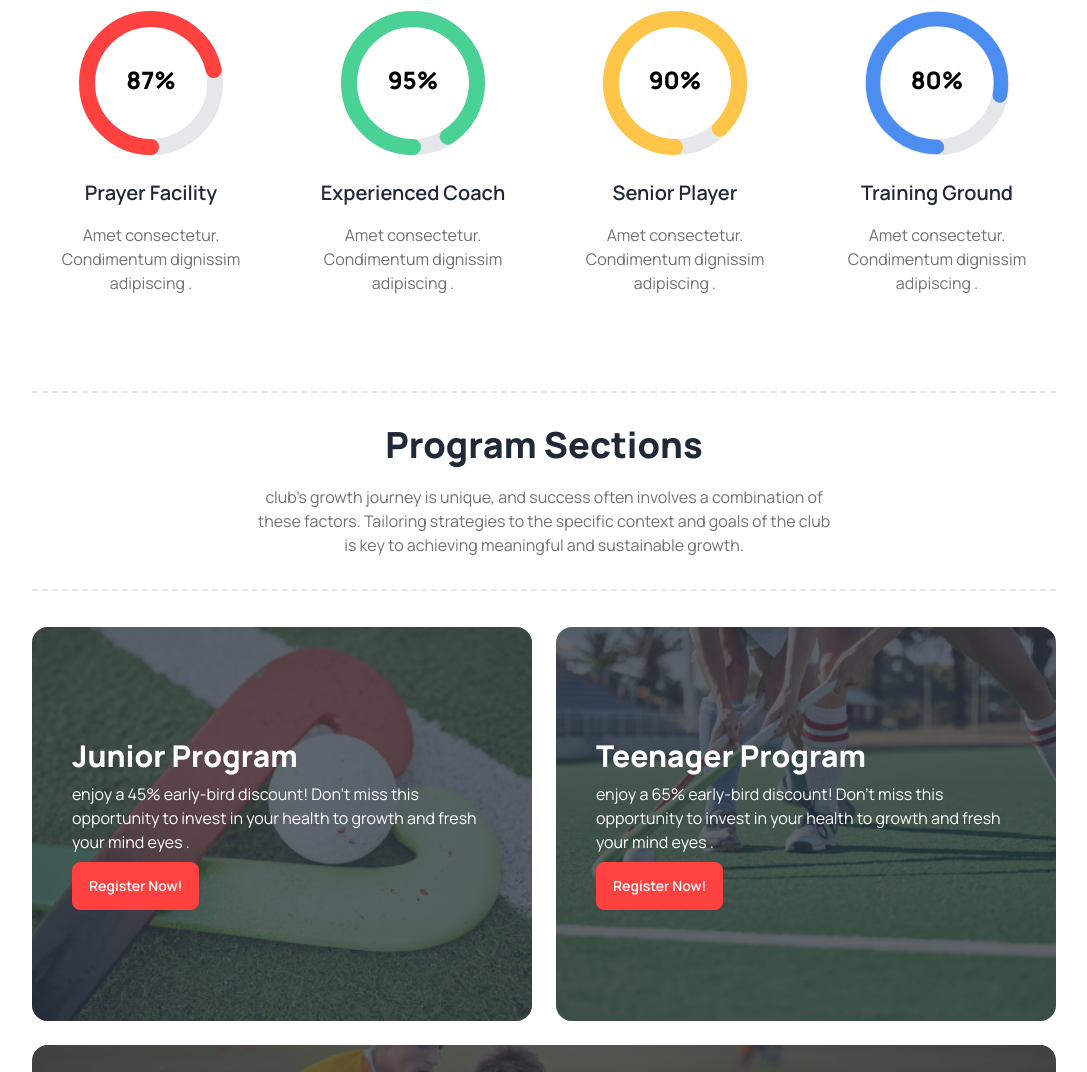
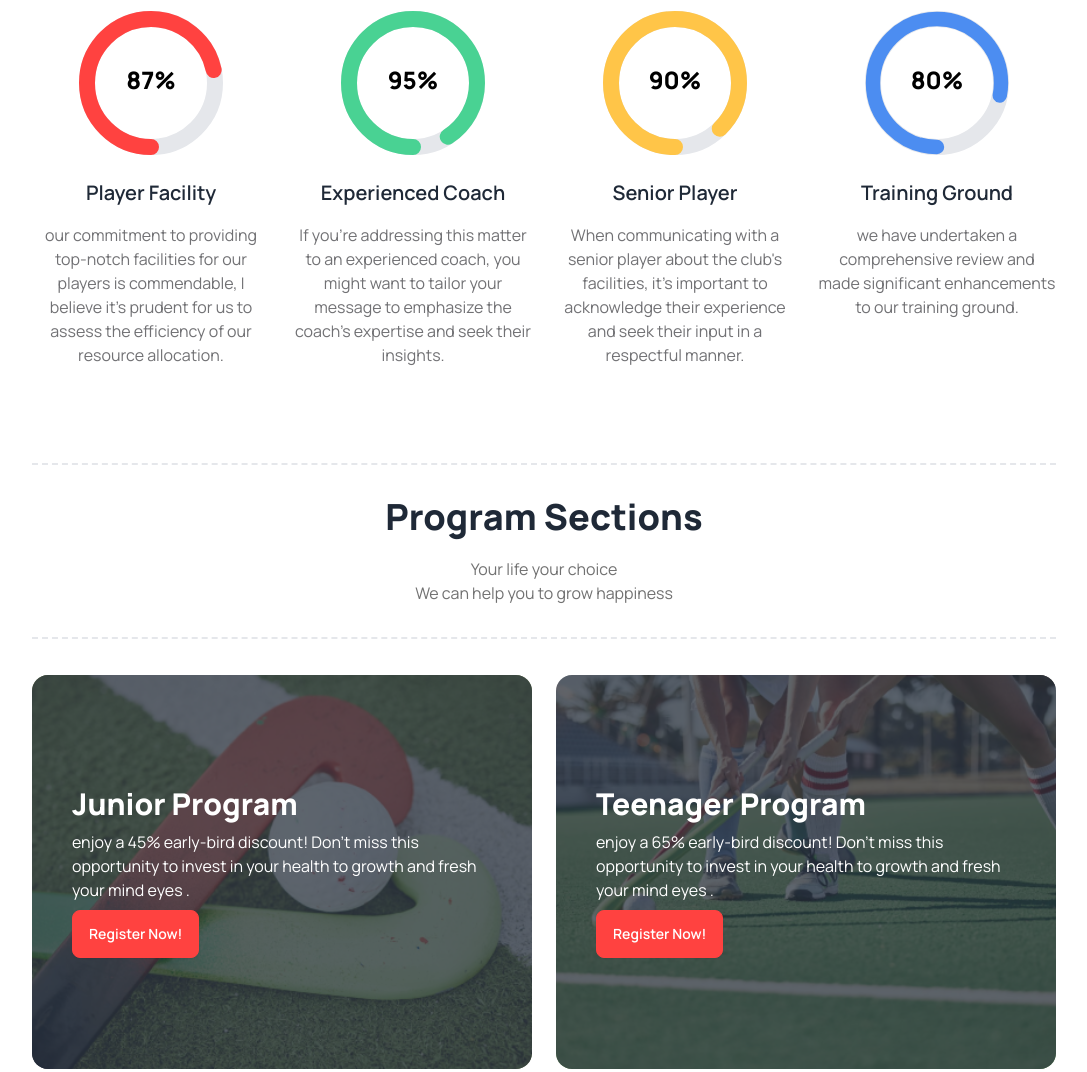
Before and after one commit to OHshajim/B9-Assaignment-3, a plain HTML site: page index.html in a window 1280 px wide. Shown: the part 980-2052 px from the top of the page, without its empty margins (96-1183 px from the left). Drawn offline with nearby package versions, Linux system fonts and the light colour scheme.

Commit message:
change the text and some modify for looks better

```diff
--- a/index.html
+++ b/index.html
@@ -169,8 +169,8 @@
 
                         </svg>
                     </div>
-                    <h4 class="text-xl font-semibold ">Prayer Facility</h4>
-                    <p class="text-base text-[#13131899]">Amet consectetur. Condimentum dignissim adipiscing .</p>
+                    <h4 class="text-xl font-semibold ">Player Facility</h4>
+                    <p class="text-base text-[#13131899]"> our commitment to providing top-notch facilities for our players is commendable, I believe it's prudent for us to assess the efficiency of our resource allocation.</p>
                 </div>
                 <!-- 2nd -->
                 <div class="text-center space-y-4">
@@ -192,7 +192,7 @@
                         </svg>
                     </div>
                     <h4 class="text-xl font-semibold ">Experienced Coach</h4>
-                    <p class="text-base text-[#13131899]">Amet consectetur. Condimentum dignissim adipiscing .</p>
+                    <p class="text-base text-[#13131899]">If you're addressing this matter to an experienced coach, you might want to tailor your message to emphasize the coach's expertise and seek their insights.</p>
                 </div>
                 <!-- 3rd -->
                 <div class="text-center space-y-4">
@@ -214,7 +214,7 @@
                         </svg>
                     </div>
                     <h4 class="text-xl font-semibold ">Senior Player</h4>
-                    <p class="text-base text-[#13131899]">Amet consectetur. Condimentum dignissim adipiscing .</p>
+                    <p class="text-base text-[#13131899]">When communicating with a senior player about the club's facilities, it's important to acknowledge their experience and seek their input in a respectful manner.</p>
                 </div>
                 <!-- last -->
                 <div class="text-center space-y-4">
@@ -236,7 +236,7 @@
                         </svg>
                     </div>
                     <h4 class="text-xl font-semibold ">Training Ground</h4>
-                    <p class="text-base text-[#13131899]">Amet consectetur. Condimentum dignissim adipiscing .</p>
+                    <p class="text-base text-[#13131899]">we have undertaken a comprehensive review and made significant enhancements to our training ground.</p>
                 </div>
             </div>
 
@@ -247,9 +247,7 @@
             <div>
                 <div class="text-center border-y-2 border-dashed  py-8  ">
                     <h2 class="text-2xl md:text-4xl font-extrabold text-center mb-5">Program Sections</h2>
-                    <p class="text-[#13131299] md:text-base text-sm max-w-xl m-auto"> club's growth journey is unique,
-                        and success often involves a combination of these factors. Tailoring strategies to the specific
-                        context and goals of the club is key to achieving meaningful and sustainable growth.</p>
+                    <p class="text-[#13131299] md:text-base text-sm max-w-xl m-auto">Your life your choice <br>We can help you to grow  happiness</p>
                 </div>
                 <!-- cards -->
                 <div class="grid grid-cols-1 grid-rows-3 lg:grid-rows-2 lg:grid-cols-2 gap-6 mt-9">
@@ -296,9 +294,7 @@
 
             <div class="text-center border-y-2 border-dashed  py-8  ">
                 <h2 class="text-2xl md:text-4xl font-extrabold text-center mb-5">Our New Products</h2>
-                <p class="text-[#13131299] md:text-base text-sm max-w-xl m-auto"> club's growth journey is unique,
-                    and success often involves a combination of these factors. Tailoring strategies to the specific
-                    context and goals of the club is key to achieving meaningful and sustainable growth.</p>
+                <p class="text-[#13131299] md:text-base text-sm max-w-xl m-auto"> We lunch our new products for our happy clients and we are sure to our products are best in this rate . </p>
             </div>
 
 
@@ -432,9 +428,7 @@
 
             <div class="text-center border-y-2 border-dashed  py-8  ">
                 <h2 class="text-2xl md:text-4xl font-extrabold text-center mb-5">Clients Question</h2>
-                <p class="text-[#13131299] md:text-base text-sm max-w-xl m-auto"> club's growth journey is unique,
-                    and success often involves a combination of these factors. Tailoring strategies to the specific
-                    context and goals of the club is key to achieving meaningful and sustainable growth.</p>
+                <p class="text-[#13131299] md:text-base text-sm max-w-xl m-auto">Client engagement is a key element of our approach. Ask any questions you may have, and we'll provide comprehensive answers to ensure you have a clear understanding of our proposed strategy.</p>
             </div>
 
             <div class="flex flex-col lg:flex-row border-2 border-[#1313181A] rounded-2xl p-10 ">
```
Also changed, not shown: Images/Group 9 (1).png (deleted), Images/Group 9 (2).png (deleted), Images/Group 9 (3).png (deleted), Images/Group 9.png (deleted).
